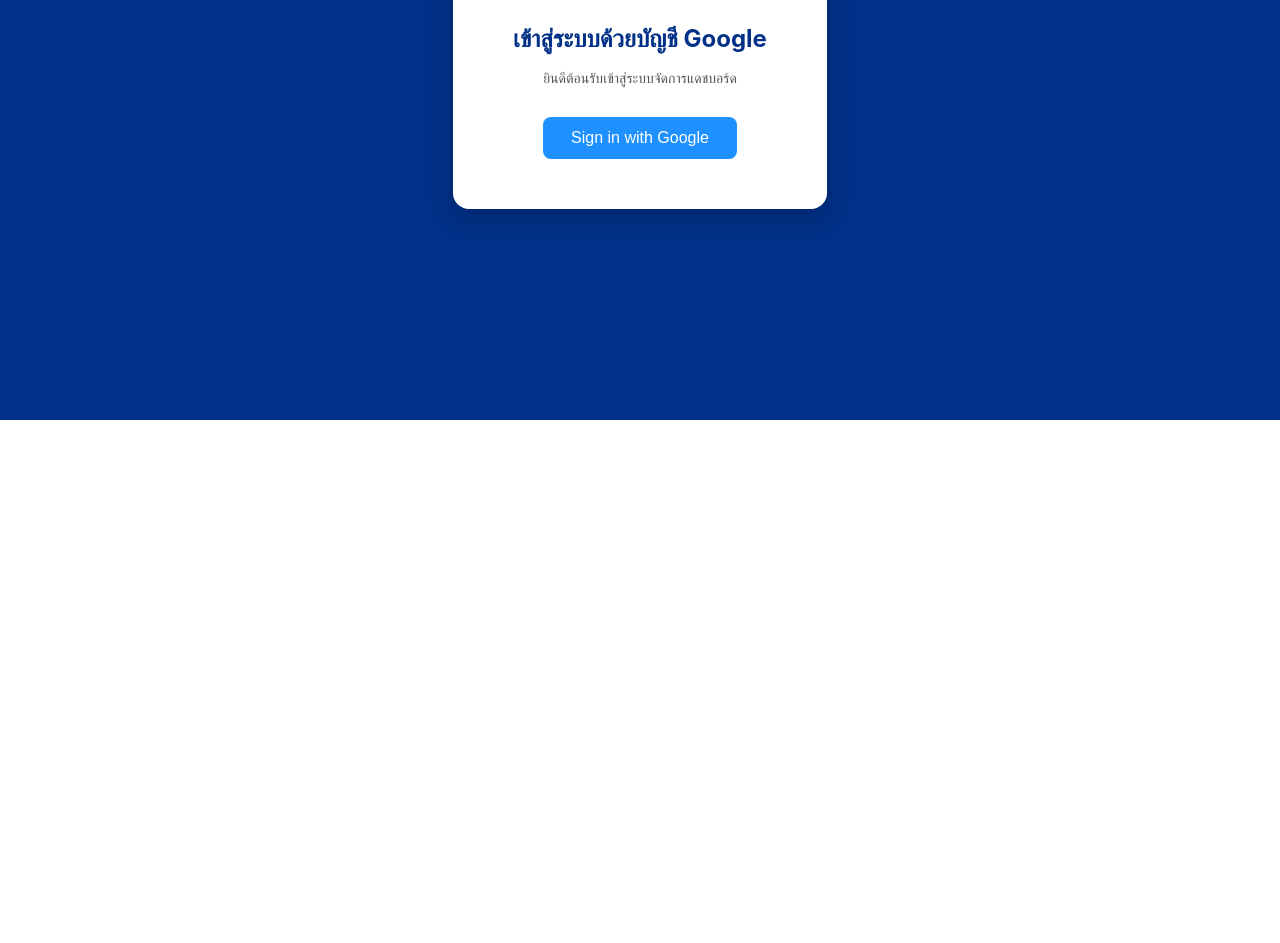
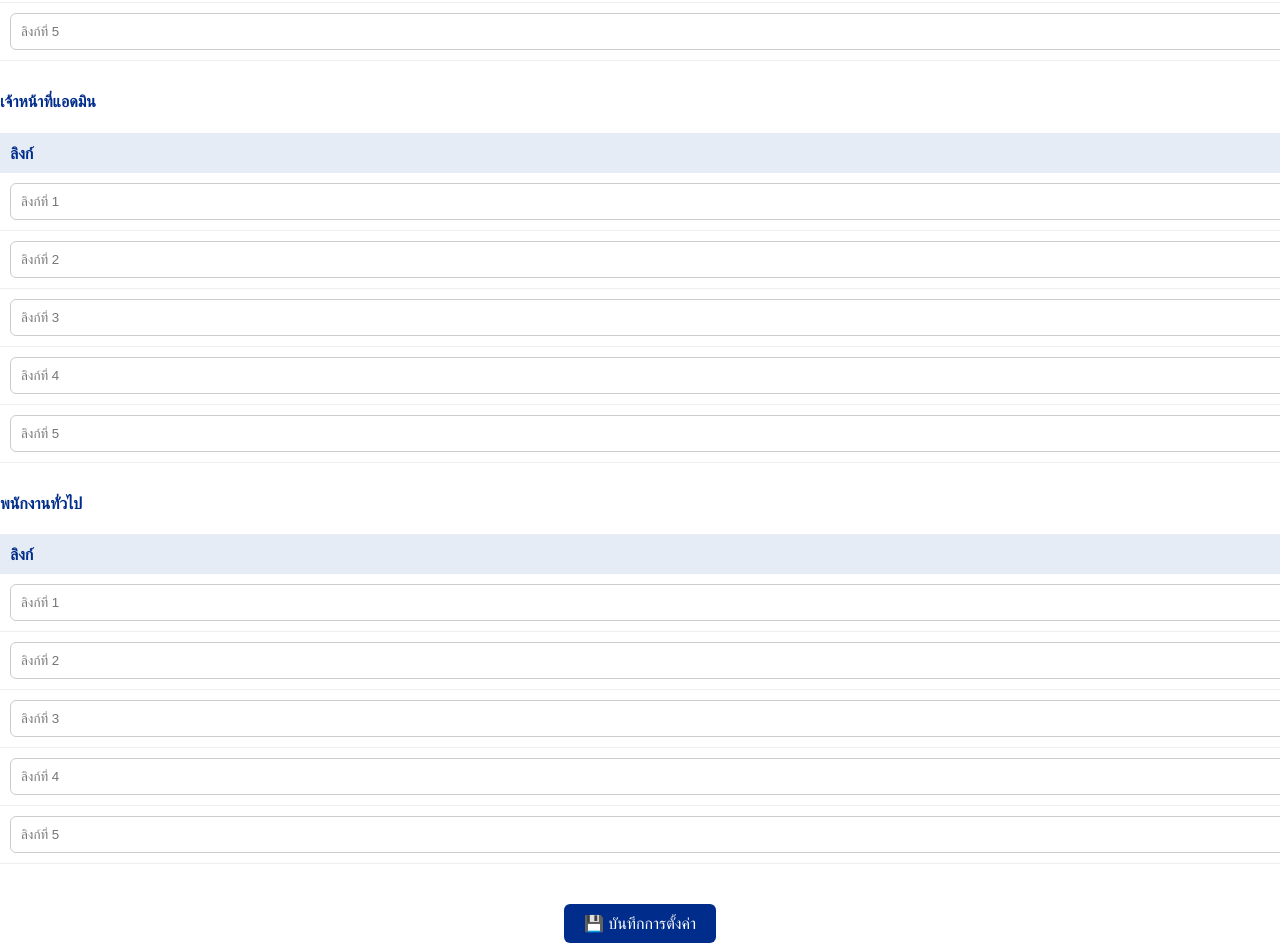
Before and after one commit to nnoikaeo/dashboard-app, a React (Create React App) app: page /settings in a window 1280 px wide. Before the commit this address led to /login. Shown: the part 380-1323 px from the top of the page. Before the commit the page ends 800 px from the top, so only its background shows below. Built offline with nearby package versions, Linux system fonts and the light colour scheme; no server answers; the database is empty; sample sign-in values are in the browser's storage.

Commit message:
feat: add SettingsPage for managing dashboard links

```diff
--- a/package.json
+++ b/package.json
@@ -13,6 +13,7 @@
     "react-dom": "^19.1.0",
     "react-router-dom": "^7.5.1",
     "react-scripts": "^5.0.1",
+    "sweetalert2": "^11.19.1",
     "web-vitals": "^2.1.4"
   },
   "scripts": {
--- a/src/App.js
+++ b/src/App.js
@@ -6,6 +6,7 @@
 import LoginPage from "./pages/LoginPage";
 import DashboardPage from "./pages/DashboardPage";
 import AdminPage from "./pages/AdminPage";
+import SettingsPage from "./pages/SettingsPage";
 
 function App() {
   // const auth = getAuth();
@@ -34,6 +35,10 @@
           path="/admin"
           element={user ? <AdminPage /> : <Navigate to="/login" replace />}
         />
+        <Route
+          path="/settings"
+          element={user ? <SettingsPage /> : <Navigate to="/login" replace />}
+        />
         <Route path="*" element={<Navigate to="/login" replace />} />
       </Routes>
     </Router>
--- a/src/pages/AdminPage.js
+++ b/src/pages/AdminPage.js
@@ -6,6 +6,7 @@
 import AdminLogsPage from "./AdminLogsPage";
 import AdminRoleManager from "./AdminRoleManager";
 import InviteUserForm from "./InviteUserForm";
+import SettingPage from "./SettingsPage";
 
 function AdminPage() {
   const navigate = useNavigate();
@@ -72,6 +73,12 @@
           ประวัติการเข้าใช้งาน
         </button>
         <button
+          onClick={() => setActiveTab("settings")}
+          style={tabButtonStyle(activeTab === "settings")}
+        >
+          ตั้งค่าลิงก์แดชบอร์ด
+        </button>
+        <button
           onClick={() => setActiveTab("roles")}
           style={tabButtonStyle(activeTab === "roles")}
         >
@@ -88,6 +95,7 @@
       {/* Content */}
       <div style={{ backgroundColor: "#fff", padding: 30, borderRadius: 12, boxShadow: "0 2px 12px rgba(0,0,0,0.06)" }}>
         {activeTab === "logs" && <AdminLogsPage />}
+        {activeTab === "settings" && <SettingPage />}
         {activeTab === "roles" && <AdminRoleManager />}
         {activeTab === "invite" && <InviteUserForm />}
       </div>
--- a/src/pages/AdminRoleManager.js
+++ b/src/pages/AdminRoleManager.js
@@ -7,8 +7,7 @@
   doc,
   updateDoc,
 } from "firebase/firestore";
-import Dialog from "../components/ui/Dialog";
-import Button from "../components/ui/Button";
+import Swal from "sweetalert2";
 
 const firebaseConfig = {
   apiKey: "AIzaSyCZRyxHis9OVIfacCTrgbg_cRbl1afSNiU",
@@ -26,7 +25,6 @@
   const [users, setUsers] = useState([]);
   const [loading, setLoading] = useState(true);
   const [error, setError] = useState("");
-  const [pendingChange, setPendingChange] = useState(null);
 
   useEffect(() => {
     const fetchUsers = async () => {
@@ -48,9 +46,21 @@
     fetchUsers();
   }, []);
 
-  const confirmRoleChange = async () => {
-    if (!pendingChange) return;
-    const { userId, newRole } = pendingChange;
+  const handleRoleChange = async (userId, newRole, currentRole) => {
+    if (newRole === currentRole) return;
+
+    const result = await Swal.fire({
+      title: "คุณแน่ใจหรือไม่?",
+      text: `คุณต้องการเปลี่ยนบทบาทเป็น ${newRole}?`,
+      icon: "question",
+      showCancelButton: true,
+      confirmButtonText: "ยืนยัน",
+      cancelButtonText: "ยกเลิก",
+      confirmButtonColor: "#3085d6",
+      cancelButtonColor: "#d33"
+    });
+
+    if (result.isConfirmed) {
       try {
         const userRef = doc(db, "users", userId);
         await updateDoc(userRef, { role: newRole });
@@ -59,17 +69,12 @@
             user.id === userId ? { ...user, role: newRole } : user
           )
         );
+        Swal.fire("สำเร็จ!", "อัปเดตบทบาทผู้ใช้เรียบร้อยแล้ว", "success");
       } catch (err) {
         console.error("Error updating role:", err);
-      alert("ไม่สามารถอัปเดตบทบาทผู้ใช้ได้");
-    } finally {
-      setPendingChange(null);
+        Swal.fire("ผิดพลาด", "ไม่สามารถอัปเดตบทบาทผู้ใช้ได้", "error");
       }
-  };
-
-  const handleRoleChange = (userId, newRole, currentRole) => {
-    if (newRole === currentRole) return;
-    setPendingChange({ userId, newRole });
+    }
   };
 
   if (loading) return <p>กำลังโหลดข้อมูล...</p>;
@@ -77,13 +82,13 @@
 
   return (
     <div>
-      <h2 style={{ fontSize: 20, fontWeight: 600, marginBottom: 20 }}>🧑‍💻 รายชื่อผู้ใช้งานและบทบาท</h2>
+      <h2 style={{ fontSize: 20, fontWeight: 600, marginBottom: 20, color: "#002D8B" }}>🧑‍💻 รายชื่อผู้ใช้งานและบทบาท</h2>
       <table style={{ width: "100%", borderCollapse: "collapse", backgroundColor: "#fff" }}>
-        <thead style={{ backgroundColor: "#f1f3f5" }}>
+        <thead style={{ backgroundColor: "#e6ecf5" }}>
           <tr>
-            <th style={{ padding: 12, textAlign: "left", borderBottom: "1px solid #ccc" }}>ชื่อ</th>
-            <th style={{ padding: 12, textAlign: "left", borderBottom: "1px solid #ccc" }}>อีเมล</th>
-            <th style={{ padding: 12, textAlign: "left", borderBottom: "1px solid #ccc" }}>บทบาท</th>
+            <th style={{ padding: 12, textAlign: "left", color: "#002D8B" }}>ชื่อ</th>
+            <th style={{ padding: 12, textAlign: "left", color: "#002D8B" }}>อีเมล</th>
+            <th style={{ padding: 12, textAlign: "left", color: "#002D8B" }}>บทบาท</th>
           </tr>
         </thead>
         <tbody>
@@ -108,22 +113,6 @@
           ))}
         </tbody>
       </table>
-
-      <Dialog open={!!pendingChange} onOpenChange={(open) => !open && setPendingChange(null)}>
-        <div className="bg-white p-6 rounded-xl shadow-lg max-w-md w-full text-center">
-          <h3 className="text-lg font-semibold mb-2">ยืนยันการเปลี่ยนบทบาท</h3>
-          <p className="mb-4">
-            คุณแน่ใจหรือไม่ว่าต้องการเปลี่ยนบทบาทเป็น
-            <strong> {pendingChange?.newRole}</strong>?
-          </p>
-          <div className="flex justify-center gap-4" style={{ marginTop: 20 }}>
-            <Button onClick={confirmRoleChange}>ยืนยัน</Button>
-            <Button variant="outline" onClick={() => setPendingChange(null)}>
-              ยกเลิก
-            </Button>
-          </div>
-        </div>
-      </Dialog>
     </div>
   );
 }
--- a/src/pages/DashboardPage.js
+++ b/src/pages/DashboardPage.js
@@ -10,6 +10,7 @@
   const [user, setUser] = useState(null);
   const [loading, setLoading] = useState(true);
   const [activeTab, setActiveTab] = useState(0);
+  const [dashboardLinks, setDashboardLinks] = useState(null);
   const navigate = useNavigate();
   const iframeRef = useRef(null);
 
@@ -32,9 +33,17 @@
         const userRef = doc(db, "users", user.uid);
         const userSnap = await getDoc(userRef);
         if (userSnap.exists()) {
-          setRole(userSnap.data().role || "guest");
-        } else {
-          setRole("guest");
+          const userRole = userSnap.data().role || "guest";
+          setRole(userRole);
+
+          // ดึง dashboardLinks จาก Firestore
+          const configRef = doc(db, "dashboardLinks", "settings");
+          const configSnap = await getDoc(configRef);
+          if (configSnap.exists()) {
+            setDashboardLinks(configSnap.data());
+          } else {
+            setDashboardLinks({});
+          }
         }
       }
       setLoading(false);
@@ -42,33 +51,6 @@
 
     return () => unsubscribe();
   }, []);
-
-  const getDashboardUrlsByRole = (role) => {
-    const dashboards = {
-      executive: [
-        "https://lookerstudio.google.com/embed/reporting/d95a3df9-e38b-4002-b5b4-89ba8585a5e3/page/p_90bk1iqchd",
-        "https://example.com/executive/2",
-        "https://example.com/executive/3",
-        "https://example.com/executive/4",
-        "https://example.com/executive/5"
-      ],
-      "admin-officer": [
-        "https://lookerstudio.google.com/embed/reporting/36b29895-7d9a-4099-965a-2165ac81d874/page/hdyGF",
-        "https://example.com/admin/2",
-        "https://example.com/admin/3",
-        "https://example.com/admin/4",
-        "https://example.com/admin/5"
-      ],
-      officer: [
-        "https://lookerstudio.google.com/embed/reporting/458ef5af-1040-47e8-8d85-5731f8d12213/page/O6ouE",
-        "https://example.com/officer/2",
-        "https://example.com/officer/3",
-        "https://example.com/officer/4",
-        "https://example.com/officer/5"
-      ],
-    };
-    return dashboards[role] || [];
-  };
 
   const handleLogout = async () => {
     try {
@@ -83,7 +65,7 @@
     return <p style={{ textAlign: "center" }}>กำลังโหลดแดชบอร์ด...</p>;
   }
 
-  const urls = getDashboardUrlsByRole(role);
+  const urls = dashboardLinks?.[role] || [];
 
   return (
     <div style={{ padding: 40, backgroundColor: "#f0f4fb", minHeight: "100vh" }}>
--- /dev/null
+++ b/src/pages/SettingsPage.js
@@ -0,0 +1,127 @@
+// src/pages/SettingsPage.js
+import React, { useEffect, useState } from "react";
+import { doc, setDoc, getDoc } from "firebase/firestore";
+import { db } from "../firebase";
+import Swal from "sweetalert2";
+
+const roles = [
+  { key: "executive", label: "ผู้บริหาร" },
+  { key: "admin-officer", label: "เจ้าหน้าที่แอดมิน" },
+  { key: "officer", label: "พนักงานทั่วไป" },
+];
+
+const SettingsPage = () => {
+  const [dashboardLinks, setDashboardLinks] = useState({
+    executive: ["", "", "", "", ""],
+    "admin-officer": ["", "", "", "", ""],
+    officer: ["", "", "", "", ""],
+  });
+  const [loading, setLoading] = useState(true);
+
+  const handleLinkChange = (role, index, value) => {
+    setDashboardLinks((prev) => ({
+      ...prev,
+      [role]: prev[role].map((link, i) => (i === index ? value : link)),
+    }));
+  };
+
+  const handleSave = async () => {
+    try {
+      await setDoc(doc(db, "dashboardLinks", "settings"), dashboardLinks);
+      Swal.fire({
+        icon: "success",
+        title: "บันทึกสำเร็จ",
+        text: "✅ ลิงก์แดชบอร์ดถูกบันทึกเรียบร้อยแล้ว",
+      });
+    } catch (error) {
+      console.error("❌ Error saving dashboard links:", error);
+      Swal.fire({
+        icon: "error",
+        title: "เกิดข้อผิดพลาด",
+        text: "❌ ไม่สามารถบันทึกลิงก์แดชบอร์ดได้",
+      });
+    }
+  };
+
+  useEffect(() => {
+    const fetchLinks = async () => {
+      try {
+        const docRef = doc(db, "dashboardLinks", "settings");
+        const docSnap = await getDoc(docRef);
+        if (docSnap.exists()) {
+          setDashboardLinks(docSnap.data());
+        }
+      } catch (err) {
+        console.error("Error fetching settings:", err);
+        Swal.fire({
+          icon: "error",
+          title: "โหลดล้มเหลว",
+          text: "ไม่สามารถโหลดลิงก์จากระบบได้",
+        });
+      } finally {
+        setLoading(false);
+      }
+    };
+    fetchLinks();
+  }, []);
+
+  if (loading) return <p>⏳ กำลังโหลดข้อมูล...</p>;
+
+  return (
+    <>
+      <h2 style={{ marginBottom: 20, color: "#002D8B" }}>🔧 ตั้งค่าลิงก์แดชบอร์ด</h2>
+
+      {roles.map((role) => (
+        <div key={role.key} style={{ marginBottom: 30 }}>
+          <h4 style={{ color: "#002D8B" }}>{role.label}</h4>
+          <table style={{ width: "100%", borderCollapse: "collapse" }}>
+            <thead>
+              <tr style={{ backgroundColor: "#e6ecf5" }}>
+                <th style={{ textAlign: "left", padding: 10, color: "#002D8B" }}>ลิงก์</th>
+              </tr>
+            </thead>
+            <tbody>
+              {dashboardLinks[role.key].map((link, index) => (
+                <tr key={index} style={{ borderBottom: "1px solid #eee" }}>
+                  <td style={{ padding: 10 }}>
+                    <input
+                      value={link}
+                      onChange={(e) => handleLinkChange(role.key, index, e.target.value)}
+                      placeholder={`ลิงก์ที่ ${index + 1}`}
+                      style={{
+                        width: "100%",
+                        padding: "10px",
+                        borderRadius: 6,
+                        border: "1px solid #ccc",
+                      }}
+                    />
+                  </td>
+                </tr>
+              ))}
+            </tbody>
+          </table>
+        </div>
+      ))}
+
+      <div style={{ textAlign: "center", marginTop: 40 }}>
+        <button
+          onClick={handleSave}
+          style={{
+            backgroundColor: "#002D8B",
+            color: "#fff",
+            padding: "10px 20px",
+            border: "none",
+            borderRadius: 6,
+            cursor: "pointer",
+            fontWeight: 500,
+            fontSize: 16
+          }}
+        >
+          💾 บันทึกการตั้งค่า
+        </button>
+      </div>
+    </>
+  );
+};
+
+export default SettingsPage;
```
Also changed, not shown: 1 other file (tests, documents, lock files or other folders). Lines whose indentation alone changed are shown as unchanged.
